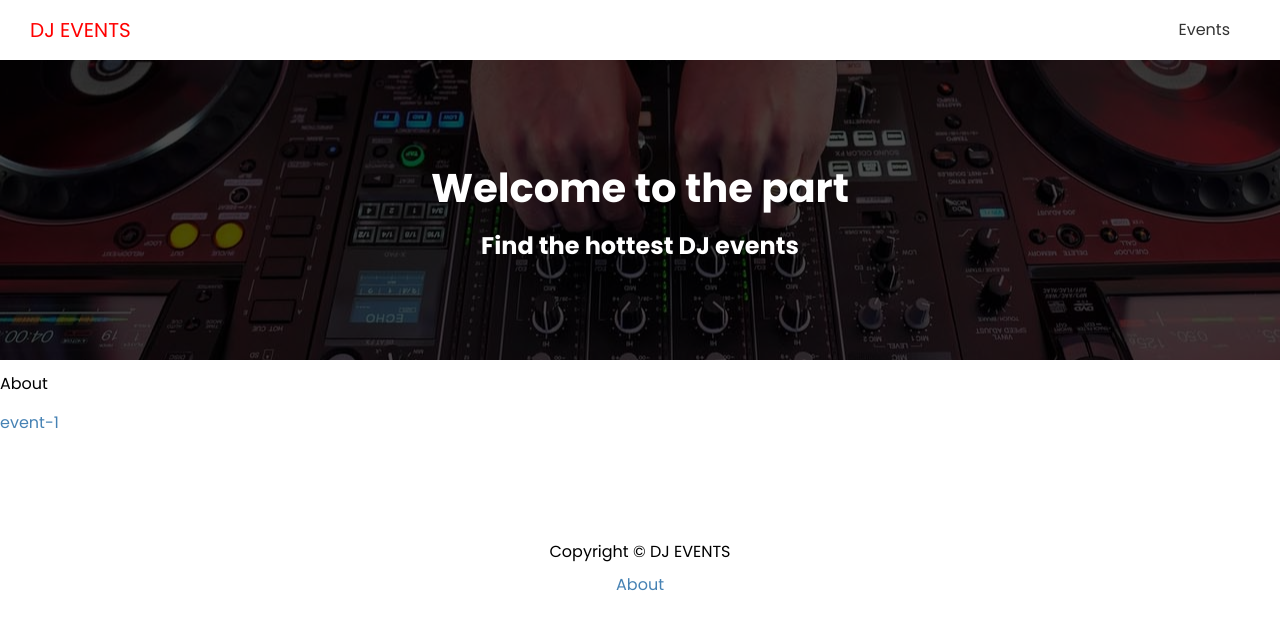
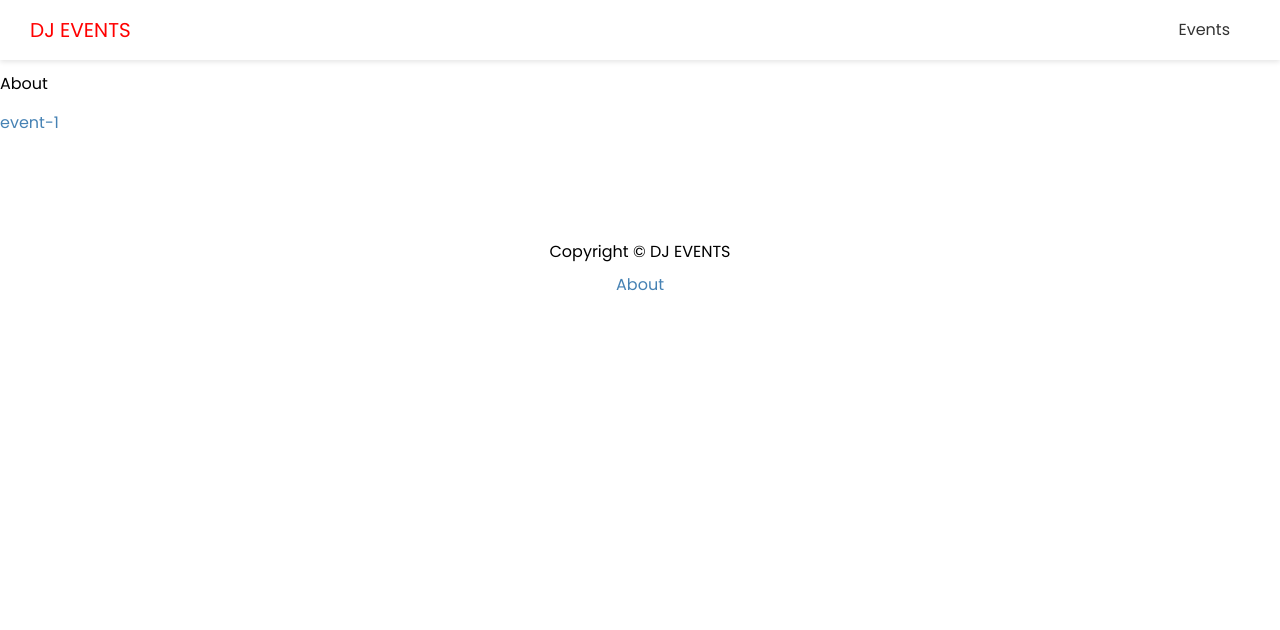
Before and after one commit to Snehau259/dj-events-front, a Next.js app: page /about in a window 1280 px wide. Shown: the top 630 px of the page. Built offline with nearby package versions, Linux system fonts and the light colour scheme.

Commit message:
change. userouter to show banner only for homepage

```diff
--- a/components/layout.js
+++ b/components/layout.js
@@ -3,10 +3,13 @@ import React from 'react'
 import Header from './header'
 import Footer from './footer'
 import Showcase from './showcase'
+import Router, { useRouter } from 'next/router'
+
 
 
 
 export default function Layout({title,description,keywords,children}) {
+  const router=useRouter()
   return (
     <div>
     <Head >
@@ -15,7 +18,8 @@ export default function Layout({title,description,keywords,children}) {
     <meta name='keywords' content={keywords}/>
     </Head>
     <Header/>
-    <Showcase/>
+
+    {router.pathname=='/' && <Showcase/>}
     {children}
     <Footer/>
     </div>
```
